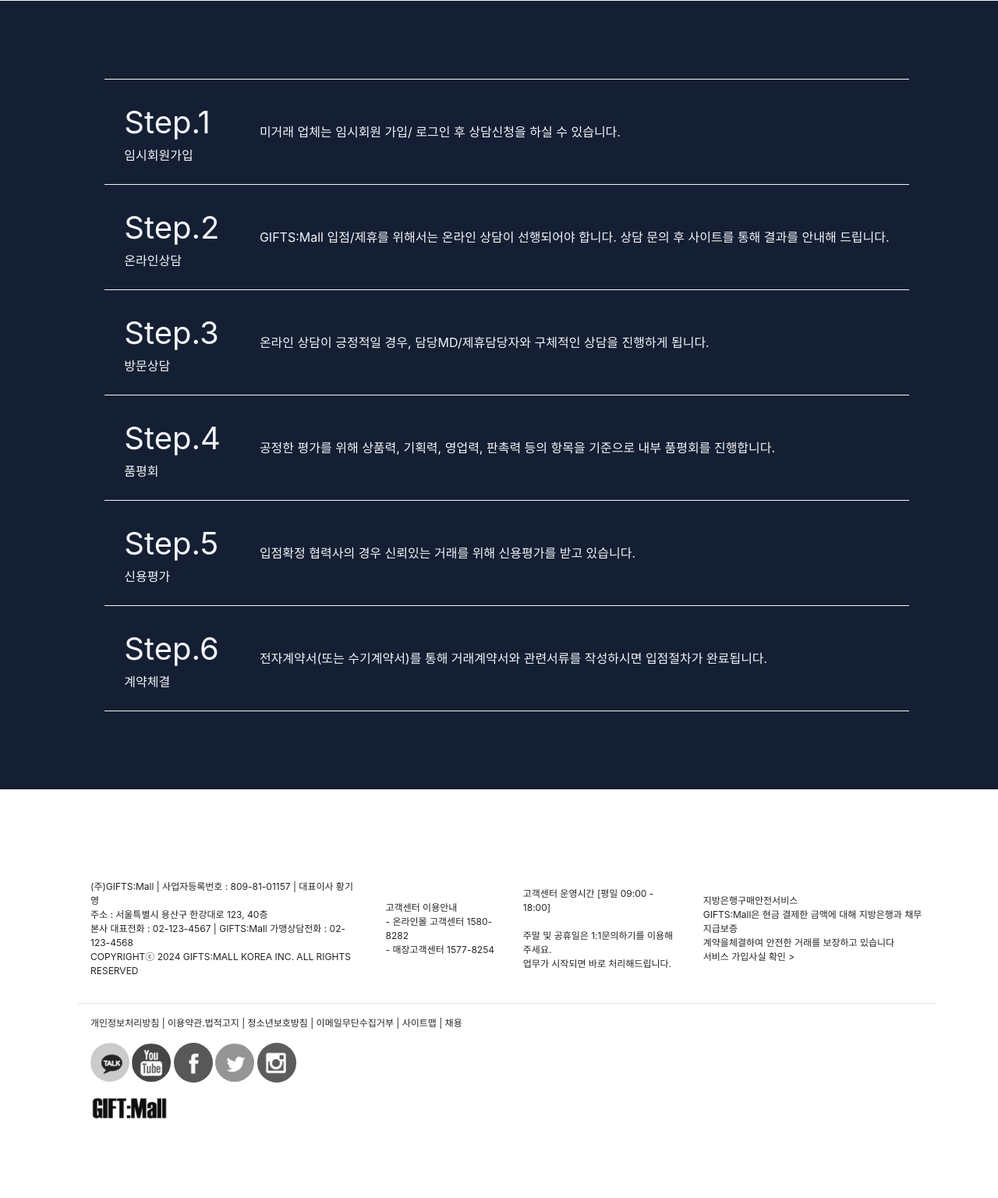
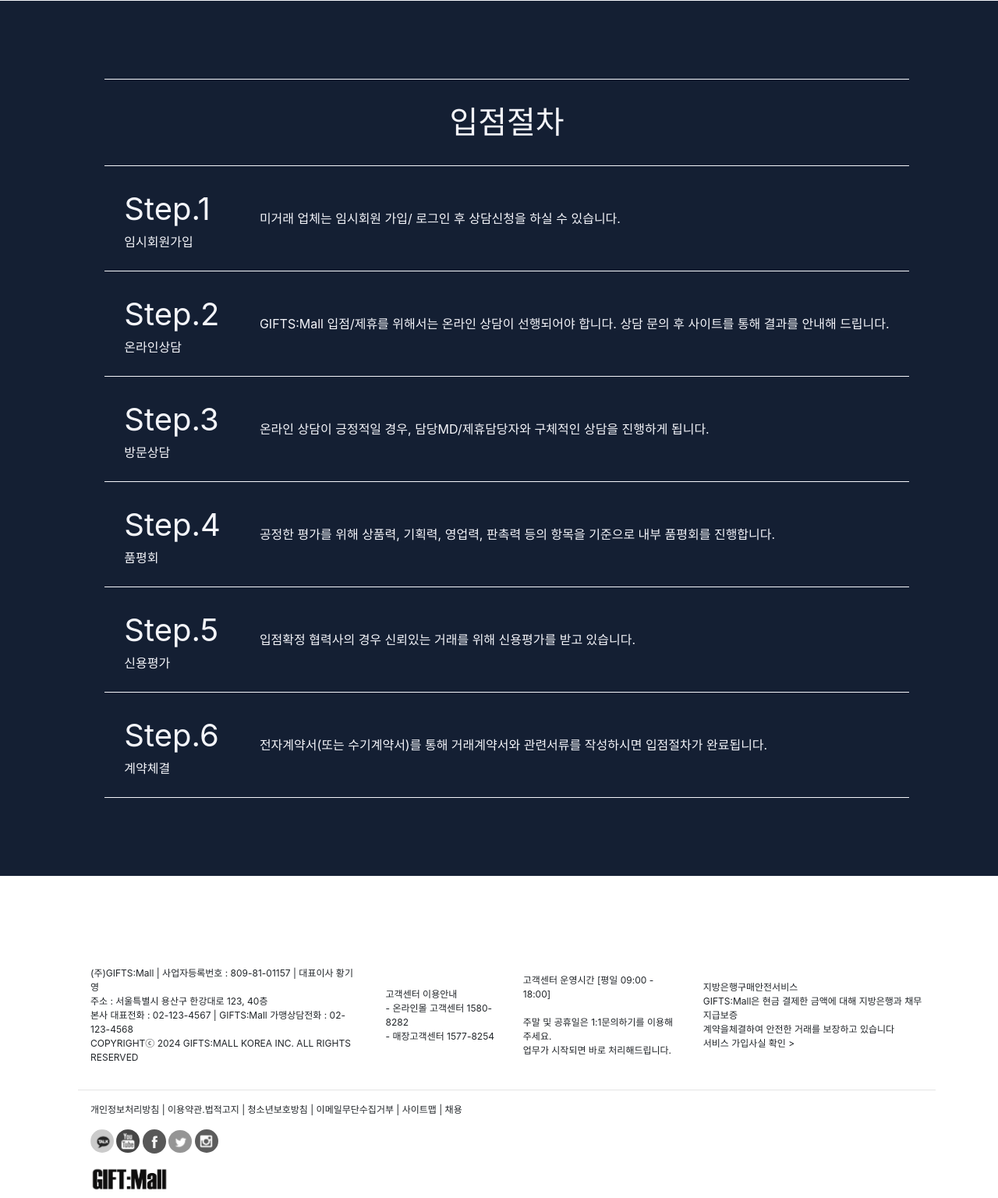
Before and after one commit to Cho-Inseong/GIFTS-Mall-perfect, a PHP site: page / in a window 1280 px wide. Shown: the part 4964-6500 px from the top of the page at 78% size. Run offline with PHP 8.4, Linux system fonts and the light colour scheme.

Commit message:
푸터, 입점절차 수정

```diff
--- a/index.html
+++ b/index.html
@@ -269,6 +269,11 @@
             <div class="containers">
                 <table class="ip_table">
                     <tr>
+                        <td colspan="2" class="text-center">
+                            <p>입점절차</p>
+                        </td>
+                    </tr>
+                    <tr>
                         <td>
                             <p>Step.1</p>
                             <span>임시회원가입</span>
--- a/style.css
+++ b/style.css
@@ -410,7 +410,7 @@
 
 footer .img_box img {
     border-radius: 50%;
-    width: 50px;
+    width: 30px;
     filter: grayscale();
 }
 
```
Also changed, not shown: test.html (added, +18 -0 lines).
